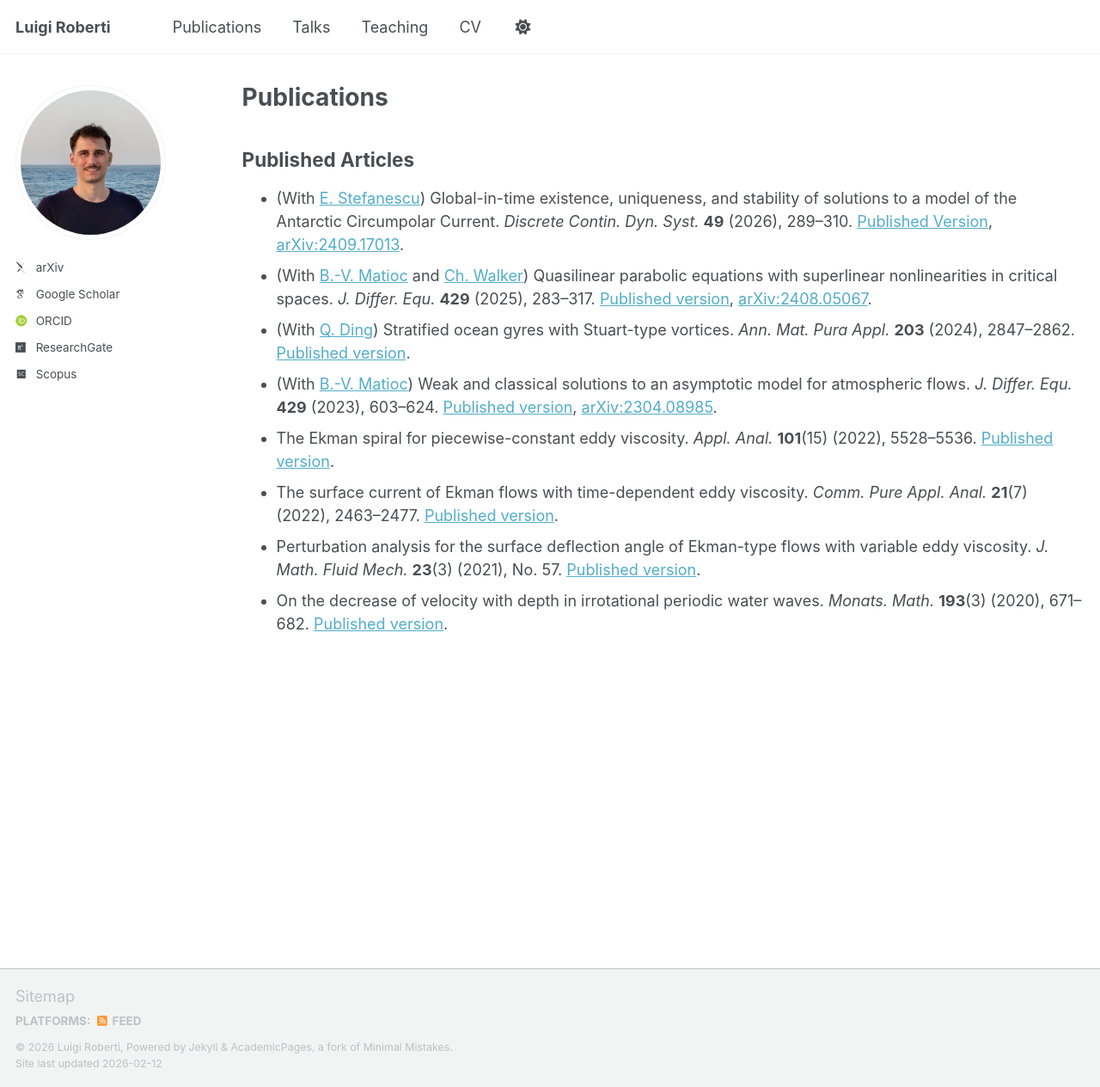
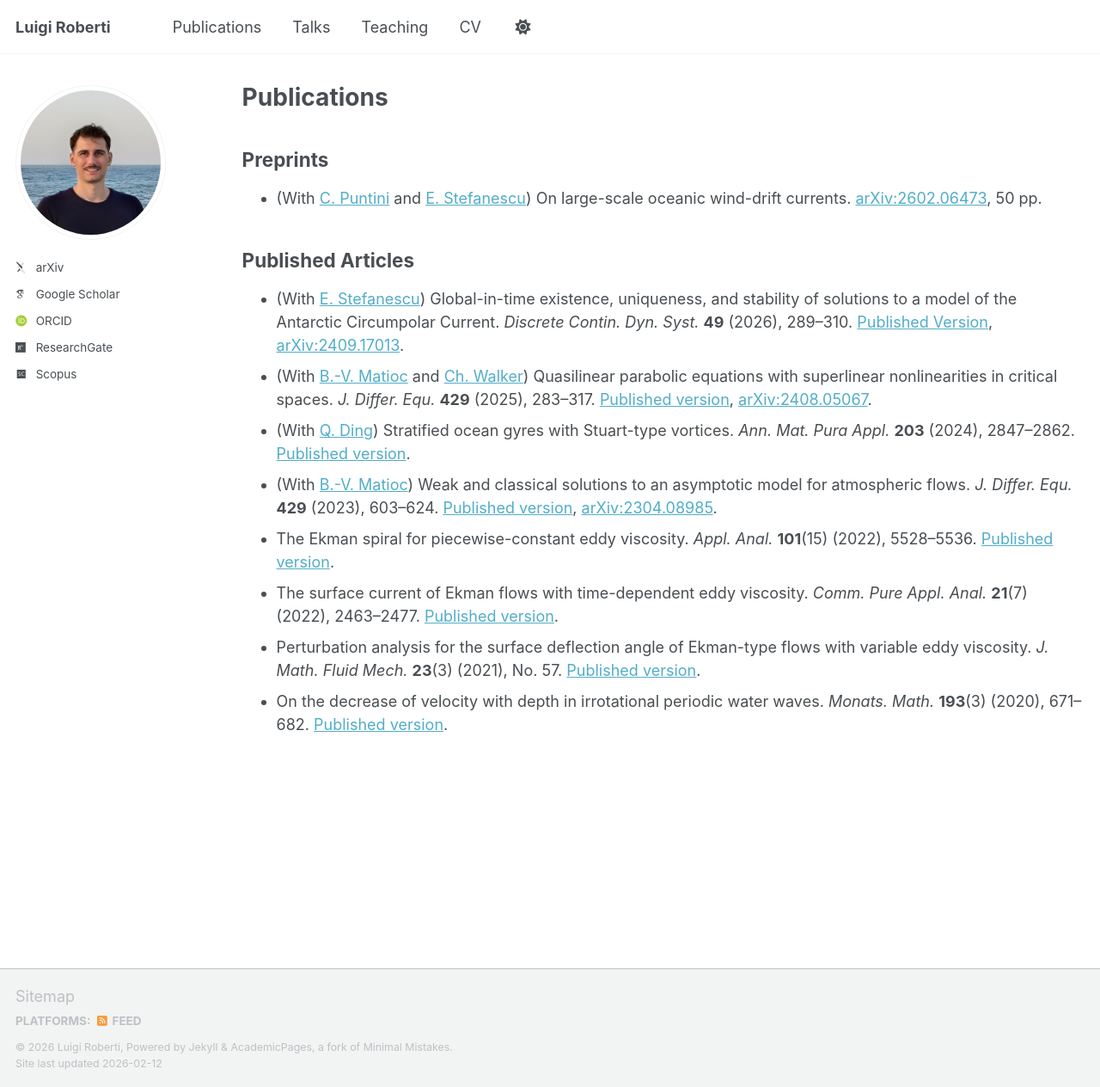
Before and after one commit to luigi-roberti/luigi-roberti.github.io, a Jekyll site: the page built from _pages/publications.md, in a window 1280 px wide and 1264 px high. Shown: the whole window at 86% size. Built offline with Jekyll 4.4.1, drawn with Linux system fonts in a browser that asks for light colours; some web fonts are replaced; a script that is not in the unit is left out.

Commit message:
Update publications.md

```diff
--- a/_pages/publications.md
+++ b/_pages/publications.md
@@ -9,6 +9,11 @@ redirect_from:
 
 {% include base_path %}
 
+Preprints
+------
+* (With [C. Puntini](https://ucrisportal.univie.ac.at/de/persons/christian-puntini/){:target="_blank",rel="noopener"} and [E. Stefanescu](https://www.math.tugraz.at/~stefanescu/){:target="_blank",rel="noopener"}) On large-scale oceanic wind-drift currents. [arXiv:2602.06473](https://arxiv.org/abs/2602.06473){:target="_blank",rel="noopener"}, 50 pp.
+
+
 Published Articles
 ------
 * (With [E. Stefanescu](https://www.math.tugraz.at/~stefanescu/){:target="_blank",rel="noopener"}) Global-in-time existence, uniqueness, and stability of solutions to a model of the Antarctic Circumpolar Current. <i>Discrete Contin. Dyn. Syst.</i> <b>49</b> (2026), 289--310. [Published Version](https://doi.org/10.3934/dcds.2025169){:target="_blank",rel="noopener"}, [arXiv:2409.17013](https://arxiv.org/abs/2409.17013){:target="_blank",rel="noopener"}.
```
